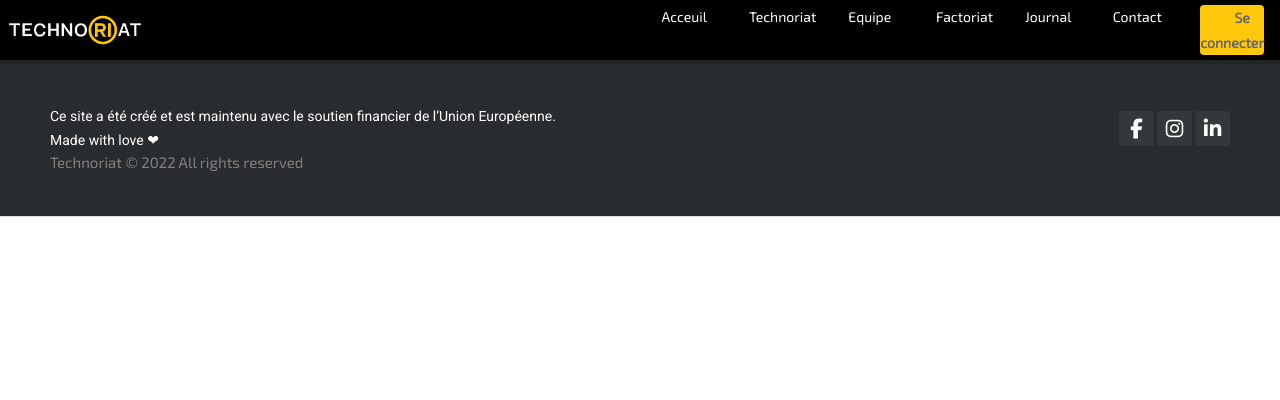
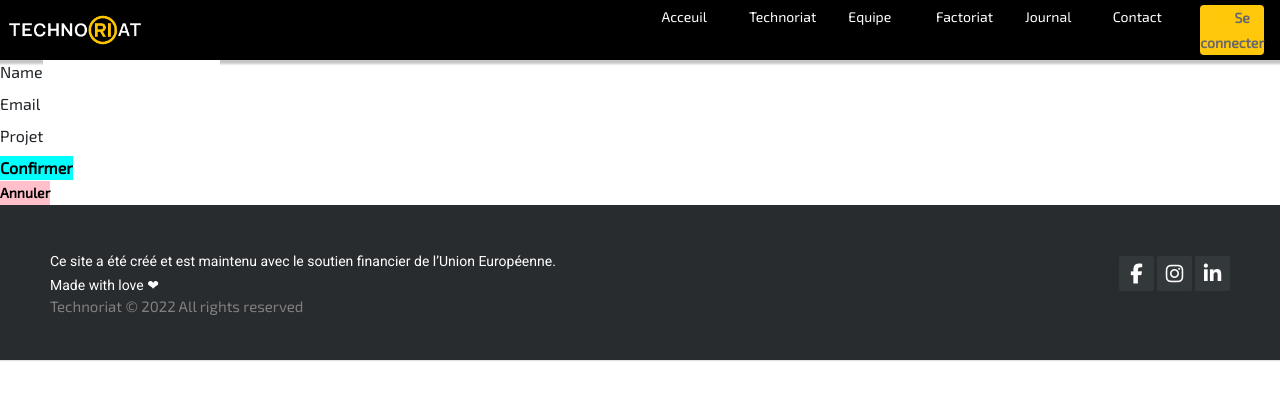
Before and after one commit to Amani0905/Projet-Factoriat, a React (Create React App) app in the folder client/: page /Technoriat/UsersList/UpdateClient/1 in a window 1280 px wide. Shown: the top 400 px of the page. Built offline with nearby package versions, Linux system fonts and the light colour scheme; no server answers; sample sign-in values are in the browser's storage; a web font is replaced by a local one.

Commit message:
Accèder à modifier le statu

```diff
--- a/client/src/App.js
+++ b/client/src/App.js
@@ -20,6 +20,7 @@ import JournalC from "./Components/JournalC";
 import Home from "./Pages/Home";
 import AdminProfil from "./Pages/AdminProfil";
 import UsersList from "./Pages/UsersList";
+import Updateclientpage from "./Pages/Updateclientpage";
 
 function App() {
   return (
@@ -44,6 +45,10 @@ function App() {
           <Route path="/Technoriat/AdminProfil" element={<AdminProfil />} />
           <Route path="/Technoriat/Dashbord" element={<Dashbordposts />} />
           <Route path="/Technoriat/UsersList" element={<UsersList />} />
+          <Route
+            path="/Technoriat/UsersList/UpdateClient/:clientId"
+            element={<Updateclientpage />}
+          />
 
           <Route
             path="/Technoriat/Dashbord/Addnewpost"
--- /dev/null
+++ b/client/src/Components/Updateclient.js
@@ -0,0 +1,54 @@
+import React, { useEffect } from "react";
+import { useForm } from "react-hook-form";
+import { useDispatch, useSelector } from "react-redux";
+import { Link, useNavigate, useParams } from "react-router-dom";
+import {
+  getUserById,
+  updateUser as UpdateclientAction,
+} from "../actions/userActions";
+
+const Updateclient = () => {
+  const { clientId } = useParams();
+  const dispatch = useDispatch();
+  const clientInfo = useSelector((state) => state.client.clientInfo);
+  useEffect(() => {
+    dispatch(getUserById(clientId));
+  }, [dispatch]);
+  const clientInfoLS = JSON.parse(localStorage.getItem("clientInfo"));
+  const nav = useNavigate();
+
+  const { register, handleSubmit } = useForm({
+    defaultValues: { ...clientInfoLS },
+  });
+
+  const updateClient = (data) => {
+    dispatch(UpdateclientAction({ ...data, _id: clientId }, nav));
+  };
+
+  return (
+    <div>
+      <form onSubmit={handleSubmit(updateClient)}>
+        <label>Name</label>
+        <input required type="text" {...register("name")}></input> <br />
+        <label>Email</label>
+        <input required type="email" {...register("email")}></input>
+        <br />
+        <label>Projet</label>
+        <input required type="text" {...register("project")}></input>
+        <br />
+        <button style={{ fontWeight: "bold", backgroundColor: "aqua" }}>
+          Confirmer
+        </button>{" "}
+        <br />
+      </form>
+
+      <Link to="/Technoriat/UsersList">
+        <button style={{ fontWeight: "bold", backgroundColor: "pink" }}>
+          Annuler
+        </button>
+      </Link>
+    </div>
+  );
+};
+
+export default Updateclient;
--- a/client/src/Pages/Dashbordposts.js
+++ b/client/src/Pages/Dashbordposts.js
@@ -2,7 +2,7 @@ import { useEffect } from "react";
 import { Link, useNavigate } from "react-router-dom";
 import { useDispatch, useSelector } from "react-redux";
 import { logoutAction } from "../actions/personActions";
-import { deletePost, getPosts } from "../actions/postsActions";
+import { getPosts } from "../actions/postsActions";
 
 const Dashbordposts = () => {
   const dispatch = useDispatch();
@@ -18,10 +18,10 @@ const Dashbordposts = () => {
   }, [dispatch]);
   const { postList, loading } = useSelector((state) => state.post);
 
-  // Supprimer des posts : //
-  const delpost = (postId) => {
-    dispatch(deletePost(postId));
-  };
+  // // Supprimer des posts : //
+  // const delpost = (postId) => {
+  //   dispatch(deletePost(postId));
+  // };
 
   // // identifcation d'admin (exclusivement admin task) //
   // const { isAuth } = useSelector((state) => state.user);
--- /dev/null
+++ b/client/src/Pages/Updateclientpage.js
@@ -0,0 +1,12 @@
+import React from "react";
+import Updateclient from "../Components/Updateclient";
+
+const Updateclientpage = () => {
+  return (
+    <div>
+      <Updateclient />
+    </div>
+  );
+};
+
+export default Updateclientpage;
--- a/client/src/Pages/UsersList.js
+++ b/client/src/Pages/UsersList.js
@@ -1,6 +1,8 @@
 import { Link, useNavigate } from "react-router-dom";
-import { useDispatch } from "react-redux";
+import { useDispatch, useSelector } from "react-redux";
 import { logoutAction } from "../actions/personActions";
+import { useEffect } from "react";
+import { getUsersList } from "../actions/userActions";
 
 const UsersList = () => {
   const dispatch = useDispatch();
@@ -9,8 +11,37 @@ const UsersList = () => {
     e.preventDefault();
     dispatch(logoutAction());
   };
+
+  // Affichage des users : //
+  useEffect(() => {
+    dispatch(getUsersList());
+  }, [dispatch]);
+  const { clientList, loading } = useSelector((state) => state.client);
+
+  const updateclient = (client) => {
+    // dispatch({type:'transfertdata',payload:client})
+    nav(`/Technoriat/UsersList/UpdateClient/${client._id}`);
+    localStorage.setItem("clientInfo", JSON.stringify(client));
+  };
+
   return (
     <div>
+      {clientList.map((el) => (
+        <>
+          <h4>{el.name}</h4>
+          <h6>{el.email}</h6>
+          <h6>{el.project}</h6>
+          <button
+            onClick={() => updateclient(el)}
+            style={{ fontWeight: "bold", backgroundColor: "#f7867e" }}
+          >
+            Changer le statu du projet
+          </button>
+        </>
+      ))}
+      <br />
+      <br />
+
       <button
         onClick={logout}
         style={{ fontWeight: "bold", backgroundColor: "#f7867e" }}
--- a/client/src/actions/userActions.js
+++ b/client/src/actions/userActions.js
@@ -1,4 +1,15 @@
 import axios from "axios";
+import {
+  GET_USER_LOADING,
+  GET_USER_SUCCESS,
+  GET_USER_FAILED,
+  GET_USER_BYID_SUCCESS,
+  UPDATE_USER_LOADING,
+  UPDATE_USER_FAILED,
+  UPDATE_USER_SUCCESS,
+  GET_USER_ByID_FAILED,
+  GET_USER_ByID_LOADING,
+} from "./usertypes";
 
 export const getUsersList = () => async (dispatch) => {
   try {
@@ -12,18 +23,18 @@ export const getUsersList = () => async (dispatch) => {
 
 export const getUserById = (userId) => async (dispatch) => {
   try {
-    // dispatch({ type: GET_USER_LOADING });
+    dispatch({ type: GET_USER_ByID_LOADING });
     const res = await axios.get(`/admin/api/user/${userId}`);
     dispatch({ type: GET_USER_BYID_SUCCESS, payload: res.data });
   } catch (error) {
-    dispatch({ type: GET_USER_FAILED, payload: error });
+    dispatch({ type: GET_USER_ByID_FAILED, payload: error });
   }
 };
 
 export const updateUser = (userData, nav) => async (dispatch) => {
   try {
     dispatch({ type: UPDATE_USER_LOADING });
-    const res = await axios.put(`/admin/api/post/${userData._id}`, userData);
+    const res = await axios.put(`/admin/api/user/${userData._id}`, userData);
     dispatch({ type: UPDATE_USER_SUCCESS, payload: res.data });
     // dispatch(getPosts());
     //   nav("/Technoriat/Dashbord");
--- a/client/src/actions/usertypes.js
+++ b/client/src/actions/usertypes.js
@@ -2,7 +2,11 @@ export const GET_USER_LOADING = "GET_USER_LOADING";
 export const GET_USER_SUCCESS = "GET_USER_SUCCESS";
 export const GET_USER_FAILED = "GET_USER_FAILED";
 
+
+export const GET_USER_ByID_LOADING = "GET_USER_ByID_LOADING";
 export const GET_USER_BYID_SUCCESS = "GET_USER_BYID_SUCCESS";
+export const GET_USER_ByID_FAILED = "GET_USER_ByID_FAILED";
+
 
 export const UPDATE_USER_LOADING = "UPDATE_USER_LOADING";
 export const UPDATE_USER_FAILED = "UPDATE_USER_FAILED";
--- a/client/src/reducers/UsersReducer.js
+++ b/client/src/reducers/UsersReducer.js
@@ -9,7 +9,7 @@ import {
 } from "../actions/usertypes";
 
 const initState = {
-  userList: [],
+  clientList: [],
   loading: false,
   errors: null,
 };
@@ -19,15 +19,15 @@ const UserReducer = (state = initState, { type, payload }) => {
     case GET_USER_LOADING:
       return { ...state, loading: true };
     case GET_USER_SUCCESS:
-      return { ...state, userList: payload, loading: false, errors: false };
+      return { ...state, clientList: payload, loading: false, errors: false };
     case GET_USER_FAILED:
       return { ...state, loading: false, errors: payload };
     case GET_USER_BYID_SUCCESS:
-      return { ...state, userInfo: payload };
+      return { ...state, clientInfo: payload };
     case UPDATE_USER_LOADING:
       return { ...state, loading: true };
     case UPDATE_USER_SUCCESS:
-      return { ...state, userId: payload, loading: false, errors: false };
+      return { ...state, clientId: payload, loading: false, errors: false };
     case UPDATE_USER_FAILED:
       return { ...state, loading: false, errors: payload };
     default:
```
